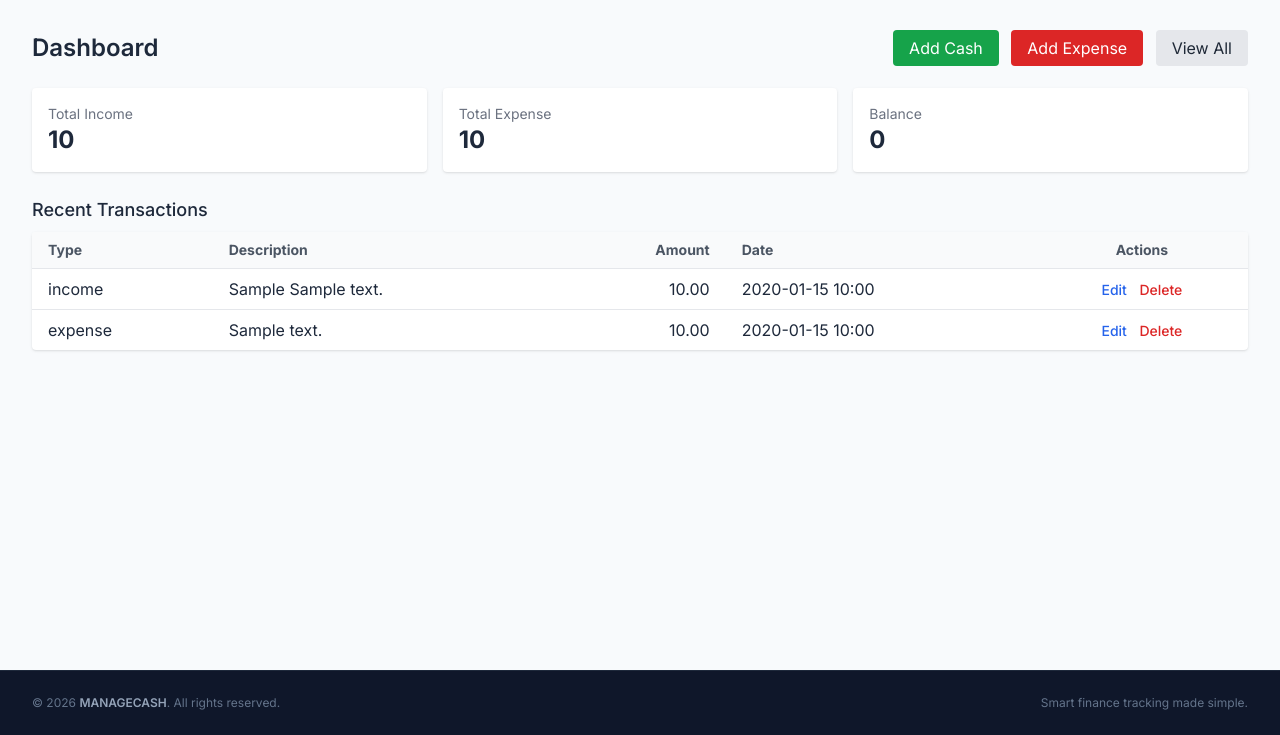
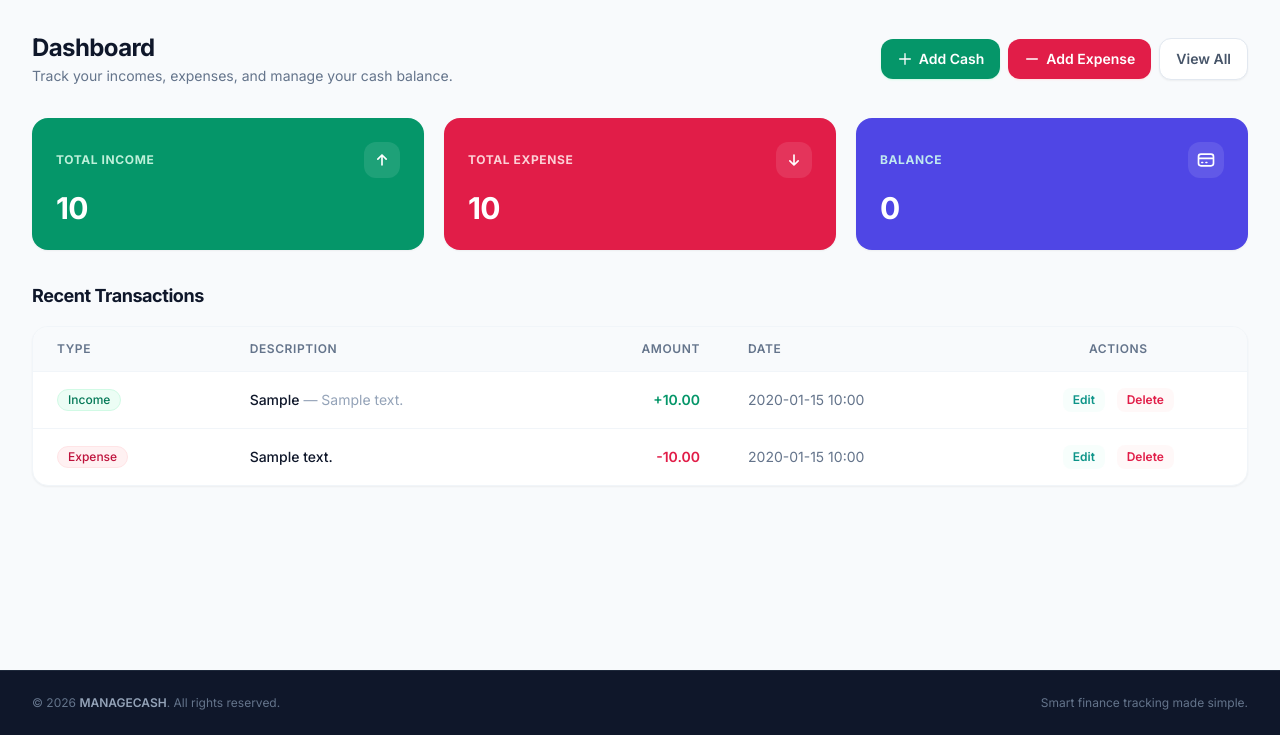
Before and after one commit to Tafsirchy/Cash-Management-System, a Django app: page /dashboard/ in a window 1280 px wide. Shown: the part 65-800 px from the top of the page. Run offline with Django 5.2, Linux system fonts and the light colour scheme; a user stored in the database is signed in; tables that the repository leaves empty hold one stand-in row (values such as "Sample post"); some libraries are stand-ins or nearby versions.

Commit message:
ui: redesign dashboard KPI cards with solid teal/emerald/rose backgrounds and teal edit buttons

```diff
--- a/ManageCash/templates/ManageCash/dashboard.html
+++ b/ManageCash/templates/ManageCash/dashboard.html
@@ -1,60 +1,124 @@
 {% extends 'ManageCash/base.html' %}
 {% block content %}
-<div class="flex items-center justify-between mb-6">
-  <h2 class="text-2xl font-semibold">Dashboard</h2>
-  <div class="space-x-2">
-    <a class="px-4 py-2 bg-green-600 text-white rounded" href="{% url 'add_cash' %}">Add Cash</a>
-    <a class="px-4 py-2 bg-red-600 text-white rounded" href="{% url 'add_expense' %}">Add Expense</a>
-    <a class="px-4 py-2 bg-gray-200 text-gray-800 rounded" href="{% url 'transactions' %}">View All</a>
+<div class="flex flex-col sm:flex-row sm:items-center sm:justify-between gap-4 mb-8">
+  <div>
+    <h2 class="text-2xl font-bold tracking-tight text-slate-900">Dashboard</h2>
+    <p class="text-slate-500 text-sm mt-0.5">Track your incomes, expenses, and manage your cash balance.</p>
+  </div>
+  <div class="flex items-center gap-2">
+    <a class="inline-flex items-center justify-center gap-1.5 px-4 py-2.5 bg-emerald-600 hover:bg-emerald-700 text-white text-sm font-semibold rounded-xl shadow-sm shadow-emerald-100 hover:shadow-md transition-all duration-200" href="{% url 'add_cash' %}">
+      <svg class="w-4 h-4" fill="none" stroke="currentColor" viewBox="0 0 24 24"><path stroke-linecap="round" stroke-linejoin="round" stroke-width="2" d="M12 4v16m8-8H4"></path></svg>
+      Add Cash
+    </a>
+    <a class="inline-flex items-center justify-center gap-1.5 px-4 py-2.5 bg-rose-600 hover:bg-rose-700 text-white text-sm font-semibold rounded-xl shadow-sm shadow-rose-100 hover:shadow-md transition-all duration-200" href="{% url 'add_expense' %}">
+      <svg class="w-4 h-4" fill="none" stroke="currentColor" viewBox="0 0 24 24"><path stroke-linecap="round" stroke-linejoin="round" stroke-width="2" d="M20 12H4"></path></svg>
+      Add Expense
+    </a>
+    <a class="inline-flex items-center justify-center gap-1.5 px-4 py-2.5 bg-white border border-slate-200 text-slate-600 hover:text-slate-900 hover:bg-slate-50 text-sm font-semibold rounded-xl shadow-sm transition-all duration-200" href="{% url 'transactions' %}">
+      View All
+    </a>
   </div>
 </div>
 
-<div class="grid grid-cols-1 md:grid-cols-3 gap-4 mb-6">
-  <div class="p-4 bg-white rounded shadow">
-    <h5 class="text-sm text-gray-500">Total Income</h5>
-    <p class="text-2xl font-bold">{{ total_cash }}</p>
+<div class="grid grid-cols-1 md:grid-cols-3 gap-5 mb-8">
+  <!-- Total Income Card -->
+  <div class="relative overflow-hidden bg-emerald-600 text-white rounded-2xl p-6 shadow-sm hover:shadow-md hover:-translate-y-0.5 transition-all duration-200">
+    <div class="flex items-center justify-between">
+      <h5 class="text-xs font-bold uppercase tracking-wider text-emerald-100/90">Total Income</h5>
+      <span class="p-2 bg-white/10 text-white rounded-xl">
+        <svg class="w-5 h-5" fill="none" stroke="currentColor" viewBox="0 0 24 24"><path stroke-linecap="round" stroke-linejoin="round" stroke-width="2" d="M7 11l5-5m0 0l5 5m-5-5v12"></path></svg>
+      </span>
+    </div>
+    <p class="text-3xl font-extrabold tracking-tight text-white mt-3">{{ total_cash }}</p>
   </div>
-  <div class="p-4 bg-white rounded shadow">
-    <h5 class="text-sm text-gray-500">Total Expense</h5>
-    <p class="text-2xl font-bold">{{ total_expense }}</p>
+
+  <!-- Total Expense Card -->
+  <div class="relative overflow-hidden bg-rose-600 text-white rounded-2xl p-6 shadow-sm hover:shadow-md hover:-translate-y-0.5 transition-all duration-200">
+    <div class="flex items-center justify-between">
+      <h5 class="text-xs font-bold uppercase tracking-wider text-rose-100/90">Total Expense</h5>
+      <span class="p-2 bg-white/10 text-white rounded-xl">
+        <svg class="w-5 h-5" fill="none" stroke="currentColor" viewBox="0 0 24 24"><path stroke-linecap="round" stroke-linejoin="round" stroke-width="2" d="M17 13l-5 5m0 0l-5-5m5 5V6"></path></svg>
+      </span>
+    </div>
+    <p class="text-3xl font-extrabold tracking-tight text-white mt-3">{{ total_expense }}</p>
   </div>
-  <div class="p-4 bg-white rounded shadow">
-    <h5 class="text-sm text-gray-500">Balance</h5>
-    <p class="text-2xl font-bold">{{ balance }}</p>
+
+  <!-- Balance Card -->
+  <div class="relative overflow-hidden bg-indigo-600 text-white rounded-2xl p-6 shadow-sm hover:shadow-md hover:-translate-y-0.5 transition-all duration-200">
+    <div class="flex items-center justify-between">
+      <h5 class="text-xs font-bold uppercase tracking-wider text-teal-100/90">Balance</h5>
+      <span class="p-2 bg-white/10 text-white rounded-xl">
+        <svg class="w-5 h-5" fill="none" stroke="currentColor" viewBox="0 0 24 24"><path stroke-linecap="round" stroke-linejoin="round" stroke-width="2" d="M3 10h18M7 15h1m4 0h1m-7 4h12a3 3 0 003-3V8a3 3 0 00-3-3H6a3 3 0 00-3 3v8a3 3 0 003 3z"></path></svg>
+      </span>
+    </div>
+    <p class="text-3xl font-extrabold tracking-tight text-white mt-3">{{ balance }}</p>
   </div>
 </div>
 
-<h4 class="text-lg font-medium mb-2">Recent Transactions</h4>
-<div class="overflow-x-auto bg-white rounded shadow">
-  <table class="min-w-full divide-y">
-    <thead class="bg-gray-50">
+<div class="flex items-center justify-between mb-4">
+  <h4 class="text-lg font-bold tracking-tight text-slate-900">Recent Transactions</h4>
+</div>
+
+<div class="overflow-x-auto bg-white border border-slate-100 rounded-2xl shadow-sm">
+  <table class="min-w-full divide-y divide-slate-100">
+    <thead class="bg-slate-50">
       <tr>
-        <th class="px-4 py-2 text-left text-sm text-gray-600">Type</th>
-        <th class="px-4 py-2 text-left text-sm text-gray-600">Description</th>
-        <th class="px-4 py-2 text-right text-sm text-gray-600">Amount</th>
-        <th class="px-4 py-2 text-left text-sm text-gray-600">Date</th>
-        <th class="px-4 py-2 text-center text-sm text-gray-600">Actions</th>
+        <th class="px-6 py-3.5 text-left text-xs font-semibold text-slate-500 uppercase tracking-wider">Type</th>
+        <th class="px-6 py-3.5 text-left text-xs font-semibold text-slate-500 uppercase tracking-wider">Description</th>
+        <th class="px-6 py-3.5 text-right text-xs font-semibold text-slate-500 uppercase tracking-wider">Amount</th>
+        <th class="px-6 py-3.5 text-left text-xs font-semibold text-slate-500 uppercase tracking-wider">Date</th>
+        <th class="px-6 py-3.5 text-center text-xs font-semibold text-slate-500 uppercase tracking-wider">Actions</th>
       </tr>
     </thead>
-    <tbody class="divide-y">
+    <tbody class="divide-y divide-slate-100">
       {% for e in entries %}
-      <tr>
-        <td class="px-4 py-2">{{ e.type }}</td>
-        <td class="px-4 py-2">{% if e.type == 'income' %}{{ e.source }} {{ e.description }}{% else %}{{ e.description }}{% endif %}</td>
-        <td class="px-4 py-2 text-right">{{ e.amount }}</td>
-        <td class="px-4 py-2">{{ e.datetime|date:"Y-m-d H:i" }}</td>
-        <td class="px-4 py-2 text-center space-x-2">
+      <tr class="hover:bg-slate-50/50 transition-colors duration-150">
+        <td class="px-6 py-4 whitespace-nowrap text-sm">
           {% if e.type == 'income' %}
-            <a href="{% url 'edit_cash' e.id %}" class="text-blue-600 hover:text-blue-900 text-sm font-medium">Edit</a>
-            <a href="{% url 'delete_cash' e.id %}" class="text-red-600 hover:text-red-900 text-sm font-medium">Delete</a>
+            <span class="inline-flex items-center px-2.5 py-0.5 rounded-full text-xs font-medium bg-emerald-50 text-emerald-700 capitalize border border-emerald-100">Income</span>
           {% else %}
-            <a href="{% url 'edit_expense' e.id %}" class="text-blue-600 hover:text-blue-900 text-sm font-medium">Edit</a>
-            <a href="{% url 'delete_expense' e.id %}" class="text-red-600 hover:text-red-900 text-sm font-medium">Delete</a>
+            <span class="inline-flex items-center px-2.5 py-0.5 rounded-full text-xs font-medium bg-rose-50 text-rose-700 capitalize border border-rose-100">Expense</span>
+          {% endif %}
+        </td>
+        <td class="px-6 py-4 text-sm text-slate-600">
+          {% if e.type == 'income' %}
+            <span class="font-medium text-slate-900">{{ e.source }}</span>
+            {% if e.description %}
+              <span class="text-slate-400 font-normal">— {{ e.description }}</span>
+            {% endif %}
+          {% else %}
+            <span class="font-medium text-slate-900">{{ e.description }}</span>
+          {% endif %}
+        </td>
+        <td class="px-6 py-4 text-right whitespace-nowrap text-sm font-semibold">
+          {% if e.type == 'income' %}
+            <span class="text-emerald-600">+{{ e.amount }}</span>
+          {% else %}
+            <span class="text-rose-600">-{{ e.amount }}</span>
+          {% endif %}
+        </td>
+        <td class="px-6 py-4 whitespace-nowrap text-sm text-slate-500">
+          {{ e.datetime|date:"Y-m-d H:i" }}
+        </td>
+        <td class="px-6 py-4 whitespace-nowrap text-center text-sm font-medium space-x-2">
+          {% if e.type == 'income' %}
+            <a href="{% url 'edit_cash' e.id %}" class="inline-flex items-center text-teal-600 hover:text-teal-900 bg-teal-50/50 hover:bg-teal-100/50 px-2.5 py-1 rounded-lg text-xs font-semibold transition-all duration-200">Edit</a>
+            <a href="{% url 'delete_cash' e.id %}" class="inline-flex items-center text-rose-600 hover:text-rose-900 bg-rose-50/50 hover:bg-rose-100/50 px-2.5 py-1 rounded-lg text-xs font-semibold transition-all duration-200">Delete</a>
+          {% else %}
+            <a href="{% url 'edit_expense' e.id %}" class="inline-flex items-center text-teal-600 hover:text-teal-900 bg-teal-50/50 hover:bg-teal-100/50 px-2.5 py-1 rounded-lg text-xs font-semibold transition-all duration-200">Edit</a>
+            <a href="{% url 'delete_expense' e.id %}" class="inline-flex items-center text-rose-600 hover:text-rose-900 bg-rose-50/50 hover:bg-rose-100/50 px-2.5 py-1 rounded-lg text-xs font-semibold transition-all duration-200">Delete</a>
           {% endif %}
         </td>
       </tr>
       {% empty %}
-      <tr><td class="px-4 py-2" colspan="5">No transactions yet.</td></tr>
+      <tr>
+        <td class="px-6 py-8 text-center text-slate-400 text-sm" colspan="5">
+          <div class="flex flex-col items-center justify-center gap-2">
+            <svg class="w-8 h-8 text-slate-300" fill="none" stroke="currentColor" viewBox="0 0 24 24"><path stroke-linecap="round" stroke-linejoin="round" stroke-width="1.5" d="M9 5H7a2 2 0 00-2 2v12a2 2 0 002 2h10a2 2 0 002-2V7a2 2 0 00-2-2h-2M9 5a2 2 0 002 2h2a2 2 0 002-2M9 5a2 2 0 012-2h2a2 2 0 012 2"></path></svg>
+            <span>No transactions recorded yet.</span>
+          </div>
+        </td>
+      </tr>
       {% endfor %}
     </tbody>
   </table>
```
